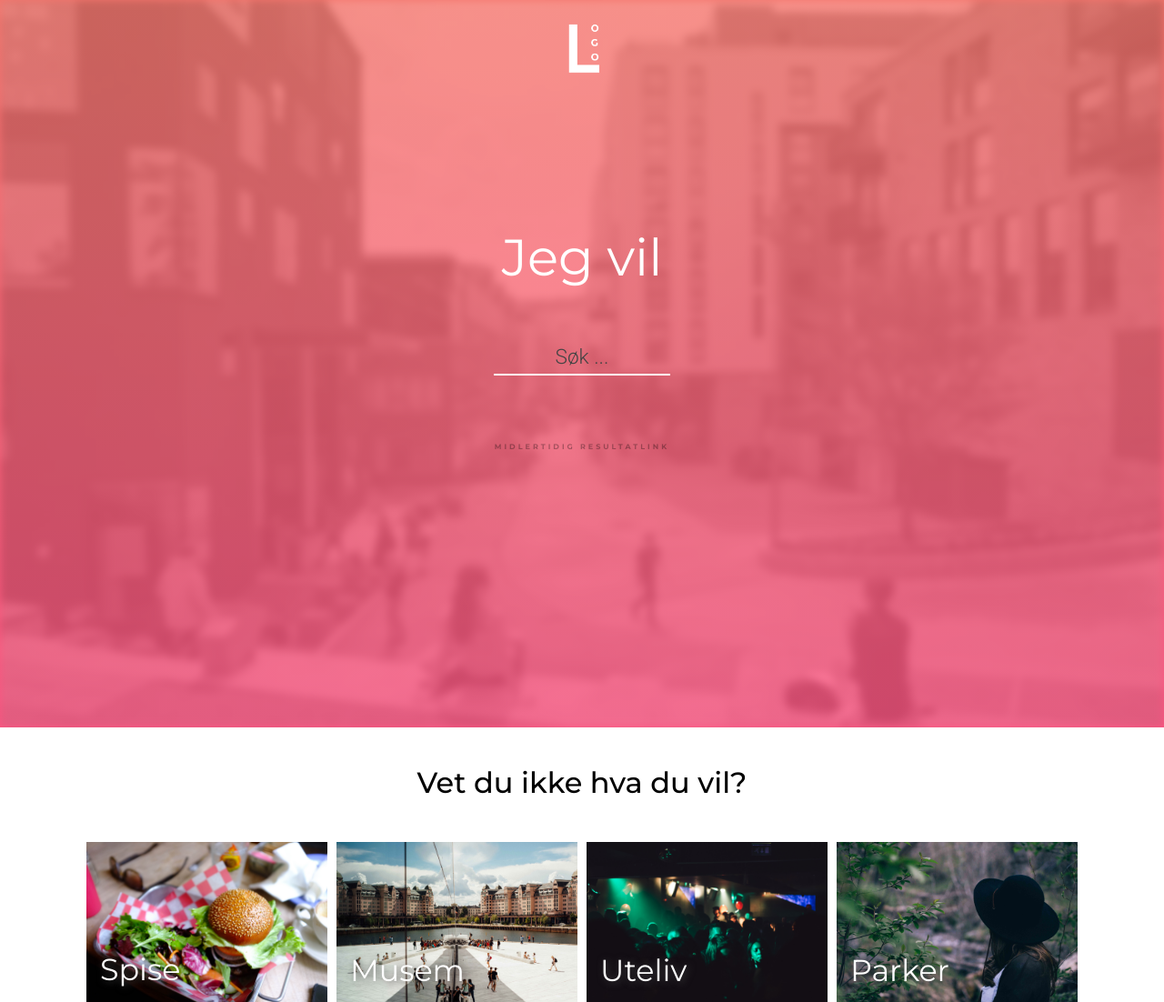
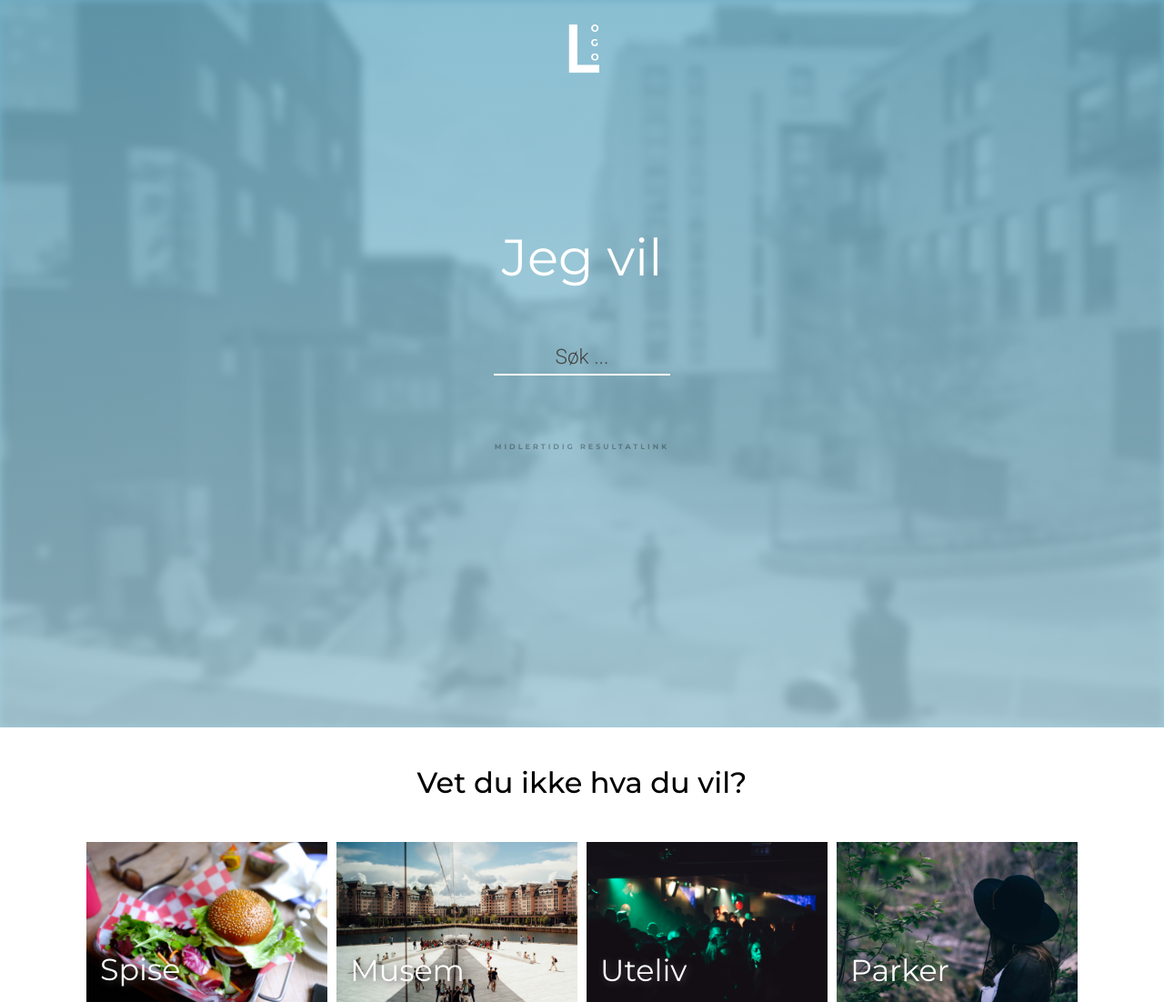
Before and after one commit to rxstad/Webprosjekt21, a PHP site: page / in a window 1280 px wide. Shown: the top 1102 px of the page at 91% size. Run offline with PHP 8.4, Linux system fonts and the light colour scheme; some libraries are stand-ins or nearby versions.

Commit message:
Blåfarge i header

```diff
--- a/front_style.css
+++ b/front_style.css
@@ -4,15 +4,17 @@ background: #f5756c, #fd5481;
 display:flex; display: inline-flex, align-content, align-items, align-self, justify-content and order.
 http://caniuse.com/#home
 http://shouldiprefix.com/#gradients
+
+#6DAFC7 a4cddc
  */
 
 /* =============== Header =============== */
 #header {
-	background: -moz-linear-gradient(top, #f5756c 0%, #fd5481 100%);
-	background: -webkit-linear-gradient(top, #f5756c 0%, #fd5481 100%); /* WebKit, Blink, Edge */
-	background: -o-linear-gradient(top, #f5756c 0%, #fd5481 100%);
-	background: -ms-linear-gradient(top, #f5756c 0%, #fd5481 100%); /* Internet Explorer 10-11 */
-	background: linear-gradient(to bottom, #f5756c 0%, #fd5481 100%);
+	background: -moz-linear-gradient(top, #6DAFC7 0%, #a4cddc 100%);
+	background: -webkit-linear-gradient(top, #6DAFC7 0%, #a4cddc 100%); /* WebKit, Blink, Edge */
+	background: -o-linear-gradient(top, #6DAFC7 0%, #a4cddc 100%);
+	background: -ms-linear-gradient(top, #6DAFC7 0%, #a4cddc 100%); /* Internet Explorer 10-11 */
+	background: linear-gradient(to bottom, #6DAFC7 0%, #a4cddc 100%);
 	width: 100%;
 	height: 100vh;
 	position: relative;
```
